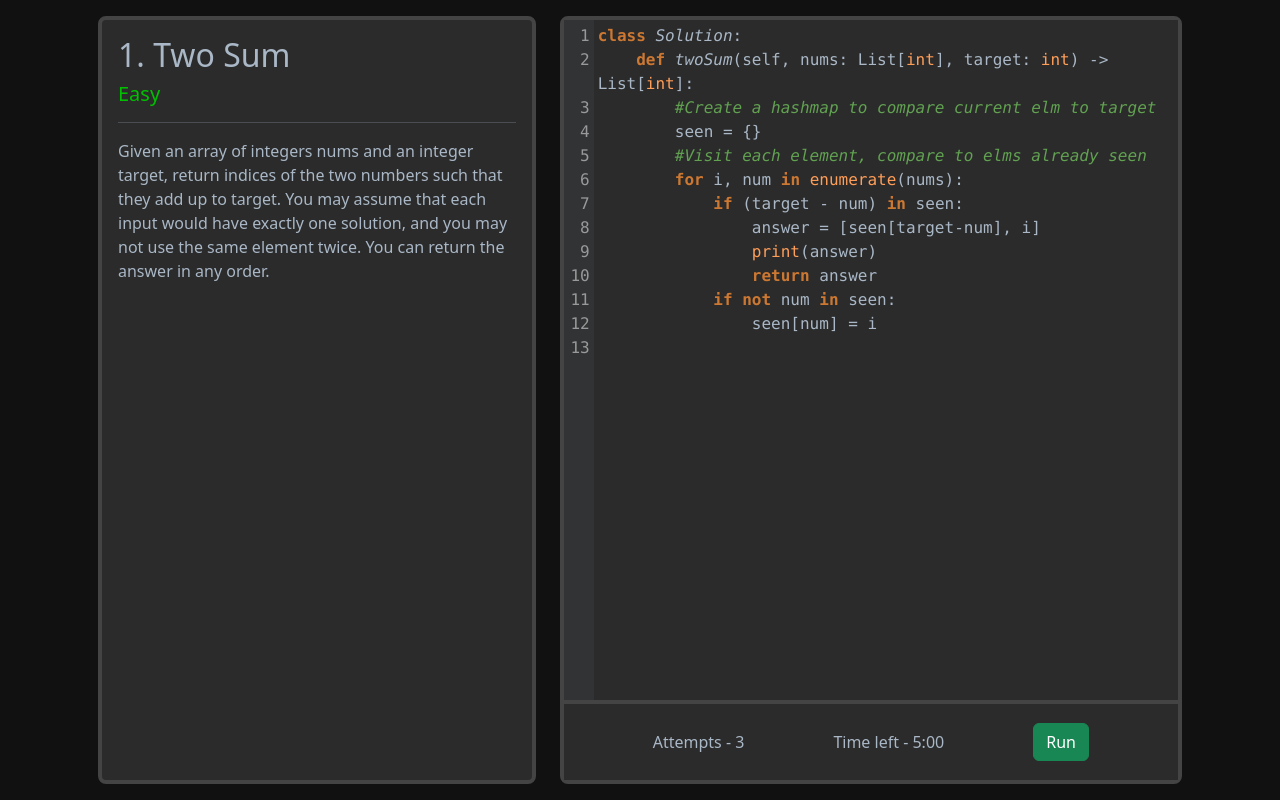
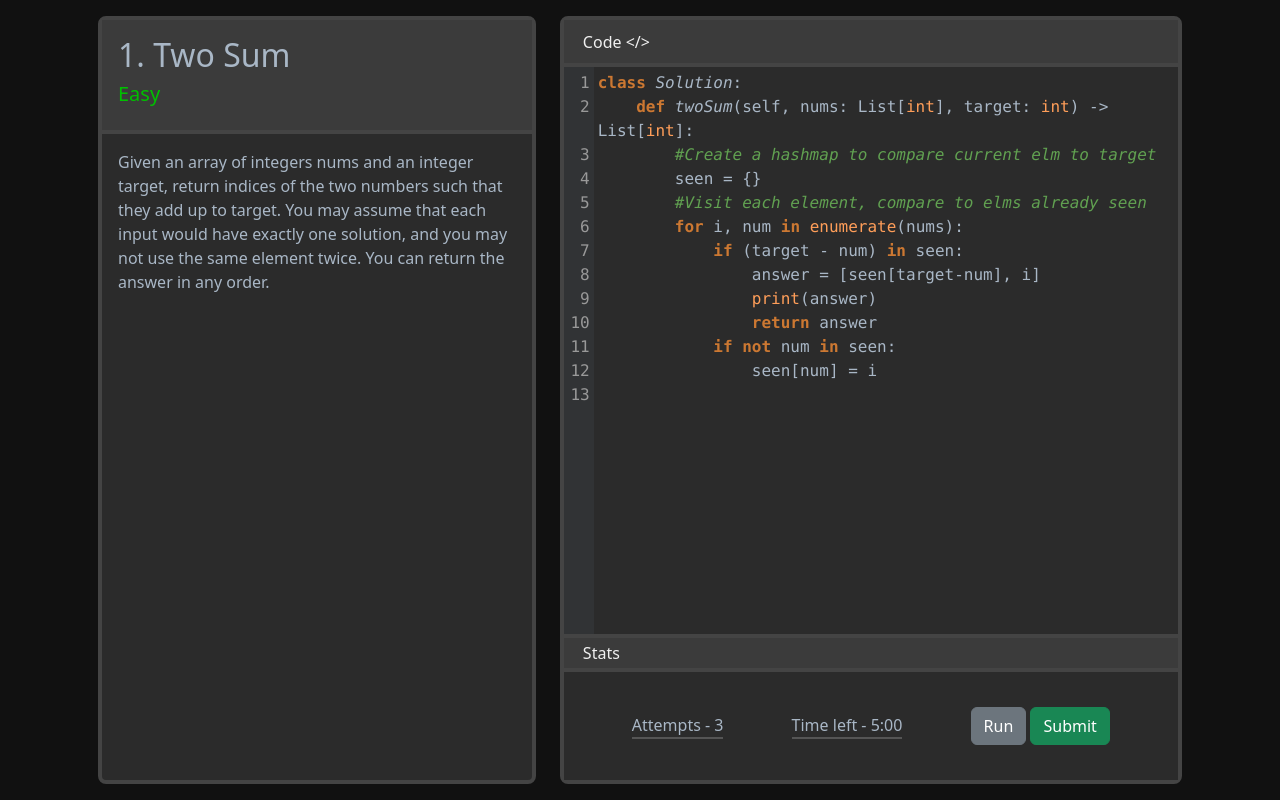
Before and after one commit to ejDeister/LeetChampion, a FastAPI app: page / in a window 1280 px wide. Run offline with FastAPI, Linux system fonts and the light colour scheme; some libraries are stand-ins or nearby versions.

Commit message:
Fleshed out page content, styles, and refactored tabs.html to be three separate pages.

```diff
--- a/app/templates/compete/includes/editor/editor.html
+++ b/app/templates/compete/includes/editor/editor.html
@@ -8,7 +8,7 @@
 {%raw%}
 <script id="editor-template" type="text/x-handlebars-template">
     <div id='editor-div'> <!--TODO: Figure out how to handle duplicate IDs when displaying two editors (host mode) -->
-
+        <p id="editor-title">Code &lt;/&gt;</p>
         <textarea name="code" id="editor-textarea">{{placeholderText}}</textarea>
     </div>
 </script>
@@ -72,7 +72,16 @@
     }
     #editor-div {
         display: flex;
+        flex-direction: column;
         flex-grow: 1;
+    }
+    #editor-title {
+        border-bottom: 4px solid #444444;
+        color: #F0F0F0;
+        background-color: #3b3b3b;
+        margin: 0;
+        padding: 0.75vw;
+        padding-left: 1.5vw;
     }
     .CodeMirror {
         width: 100%;
--- a/app/templates/compete/includes/editor/stats.html
+++ b/app/templates/compete/includes/editor/stats.html
@@ -6,9 +6,15 @@
 <!-- A handlebars template of the competitor's stats (number of submits, runs, time left, etc.) -->
 {%raw%}
 <script id="stats-template" type="text/x-handlebars-template">
-    <span>Attempts - 3</span>
-    <span>Time left - 5:00</span>
-    <button type="submit" class="btn btn-success d-inline">Run</button>
+    <p id="stats-header">Stats</p>
+    <div id="stats-body">
+        <span class="stats-body-u">Attempts - 3</span>
+        <span class="stats-body-u">Time left - 5:00</span>
+        <div>
+            <button type="submit" class="btn btn-secondary d-inline">Run</button>
+            <button type="submit" class="btn btn-success d-inline">Submit</button>
+        </div>
+    </div>
 </script>
 {%endraw%}
 
@@ -25,13 +31,24 @@
 
 <!-- Styling for this block of code -->
 <style>
-    #stats-output {
+    #stats-header {
+        border-top: 4px solid #444444;
+        color: #F0F0F0;
+        background-color: #3b3b3b;
+        margin: 0;
+        padding: 0.25vw;
+        padding-left: 1.5vw;
+    }
+    #stats-body {
         display: flex;
         justify-content: space-evenly;
         align-items: center;
+        min-height: 14vh;
+        border-top: 4px solid #444444;
         color: #a9b7c6;
         background-color: #2b2b2b;
-        min-height: 10vh;
-        border-top: 4px solid #444444;
+    }
+    .stats-body-u {
+        border-bottom: 2px solid #555555;
     }
 </style>
--- /dev/null
+++ b/app/templates/compete/includes/tabs/description.html
@@ -0,0 +1,54 @@
+<!-- Output area for this code -->
+<div id="description-output"></div>
+
+<!-- A handlebars template to display the problem descripton-->
+{%raw%}
+<script id="description-template" type="text/x-handlebars-template">
+    <div id="problem-header">
+        <h2>{{problemNumber}}. {{problemName}}</h2>
+        <h5 id="problem-dif">{{problemDifficulty}}</h5>
+    </div>
+    <div id="problem-body">
+        {{problemDescription}}
+    </div>
+</script>
+{%endraw%}
+
+<!-- Code to render the template-->
+{%raw%}
+<script>
+    const descriptionSource = document.getElementById('description-template').innerHTML;
+    const descriptionTemplate = Handlebars.compile(descriptionSource);
+    const descriptionContext = {
+        problemNumber: "1",
+        problemName: "Two Sum",
+        problemDifficulty: "Easy",
+        problemDescription: `Given an array of integers nums and an integer target, return indices of the two numbers such that they add up to target.
+        You may assume that each input would have exactly one solution, and you may not use the same element twice.
+        You can return the answer in any order.`
+    }; // Change context to relevant template variables
+    const descriptionHtml = descriptionTemplate(descriptionContext);
+    document.getElementById('description-output').innerHTML += descriptionHtml; // Probably look into a better way of doing this?
+</script>
+{%endraw%}
+
+<!-- Styling for this block of code-->
+<style>
+    .description {
+        color: #a9b7c6;
+        height: 100%;
+        width: 100%;
+    }
+    #problem-header {
+        width: 100%;
+        padding: 2vh;
+        border-bottom: 4px solid #444444;
+        background-color: #3b3b3b;
+    }
+    #problem-body {
+        padding: 2vh;
+    }
+    #problem-dif {
+        color: #00c000
+    }
+</style>
--- a/app/templates/compete/includes/tabs/mininav.html
+++ b/app/templates/compete/includes/tabs/mininav.html
@@ -6,6 +6,7 @@
 <!-- A handelbars template for navigating the info tabs during competition (problem desc, testcases, etc.) -->
  {%raw%}
 <script id="mininav-template" type="text/x-handlebars-template">
+
 </script>
 {%endraw%}
 
--- a/app/templates/compete/includes/tabs/tabs.html
+++ b/app/templates/compete/includes/tabs/tabs.html
@@ -1,24 +1,15 @@
 <!-- Output area for this code -->
 <div id="tabs-master">
     <div id="tabs-mininav">{% include "compete/includes/tabs/mininav.html" %}</div>
-    <div id="tabs-output"></div>
+    <div id="tabs-output">
+        <div class="description">{% include "compete/includes/tabs/description.html" %}</div>
+        <div class="tests d-none">{% include "compete/includes/tabs/tests.html" %}</div>
+    </div>
 </div>
 
 <!-- A handlebars template to display info about the problem (e.g. description, testcases, etc.)-->
 {%raw%}
 <script id="tabs-template" type="text/x-handlebars-template">
-    <div class='description'>
-        <div id="problem-header">
-            <h2>{{problemNumber}}. {{problemName}}</h2>
-            <h5 id="problem-dif">{{problemDifficulty}}</h5>
-        </div>
-        <hr>
-        {{problemDescription}}
-
-    </div>
-    <div class='tests d-none'>
-
-    </div>
 </script>
 {%endraw%}
 
@@ -27,12 +18,7 @@
 <script>
     const tabsSource = document.getElementById('tabs-template').innerHTML;
     const tabsTemplate = Handlebars.compile(tabsSource);
-    const tabsContext = {
-        problemNumber: "1",
-        problemName: "Two Sum",
-        problemDifficulty: "Easy",
-        problemDescription: "Given an array of integers nums and an integer target, return indices of the two numbers such that they add up to target. You may assume that each input would have exactly one solution, and you may not use the same element twice. You can return the answer in any order."
-    }; // Change context to relevant template variables
+    const tabsContext = {}; // Change context to relevant template variables
     const tabsHtml = tabsTemplate(tabsContext);
     document.getElementById('tabs-output').innerHTML += tabsHtml; // Probably look into a better way of doing this?
 </script>
@@ -46,18 +32,6 @@
         border: 4px solid #444444;
         border-radius: 8px;
         background-color: #2b2b2b;
-        padding: 2vh;
-    }
-    .description {
-        color: #a9b7c6;
-        height: 100%;
-        width: 100%;
-    }
-    #problem-header {
-        width: 100%;
-        /* border-bottom: 2px solid #545454; */
-    }
-    #problem-dif {
-        color: #00c000
+        /* padding: 2vh; */
     }
 </style>
--- /dev/null
+++ b/app/templates/compete/includes/tabs/tests.html
@@ -0,0 +1,24 @@
+<!-- Output area for this code -->
+<div id="tests-output"></div>
+
+<!-- A handlebars template to display testcases-->
+{%raw%}
+<script id="tests-template" type="text/x-handlebars-template">
+    <div id="tests-header"></div>
+</script>
+{%endraw%}
+
+<!-- Code to render the template-->
+{%raw%}
+<script>
+    const testsSource = document.getElementById('tests-template').innerHTML;
+    const testsTemplate = Handlebars.compile(testsSource);
+    const testsContext = {}; // Change context to relevant template variables
+    const testsHtml = testsTemplate(testsContext);
+    document.getElementById('tests-output').innerHTML += testsHtml; // Probably look into a better way of doing this?
+</script>
+{%endraw%}
+
+<!-- Styling for this block of code-->
+<style>
+</style>
```
